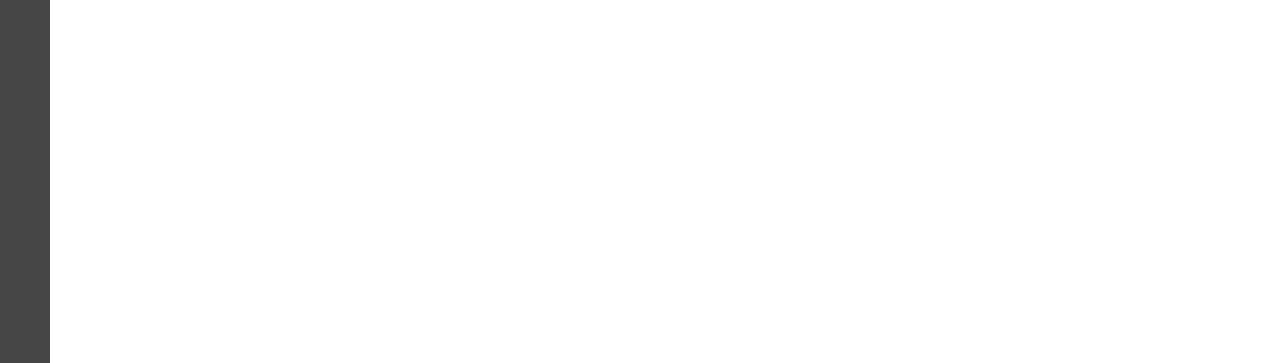
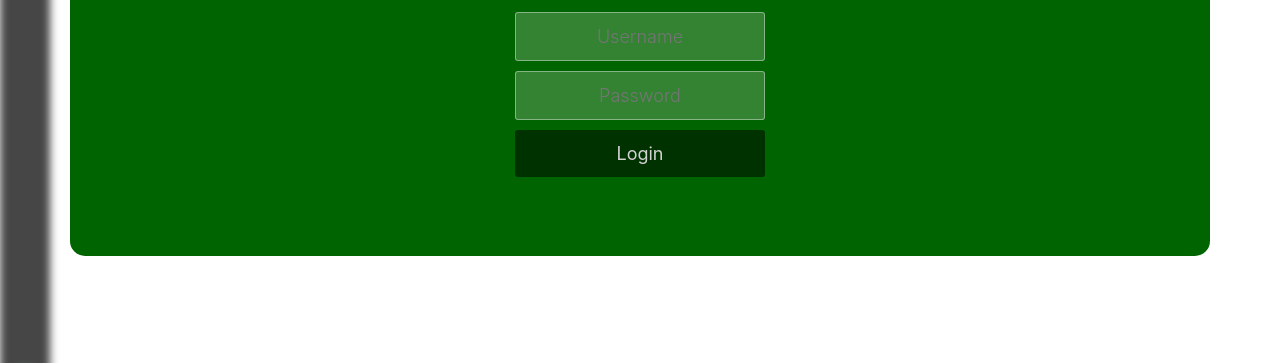
Before and after one commit to Team-Sigma-Stern/website, a website with bundled scripts: page index.html in a window 1280 px wide. Shown: the part 344-707 px from the top of the page. Built offline with nearby package versions, Linux system fonts and the light colour scheme; a small style sheet from the web is missing; files whose address does not match are found by name.

Commit message:
add login screen

```diff
--- a/index.css
+++ b/index.css
@@ -11,6 +11,14 @@ html, body {
     flex: 1 1 auto;
     flex-direction: row;
     flex-wrap: nowrap;
+}
+
+.blur {
+    filter:blur(4px);
+    -o-filter:blur(4px);
+    -ms-filter:blur(4px);
+    -moz-filter:blur(4px);
+    -webkit-filter:blur(4px);
 }
 
 .item {
@@ -65,6 +73,110 @@ html, body {
 
 }
 
+#overlay {
+    position: absolute;
+    top: 0px;
+    right: 0px;
+    left: 0px;
+    bottom: 0px;
+    display: flex;
+    align-items: center;
+    justify-content: center;
+}
+
 #editor {
     height: calc(100% - 40px);
 }
+
+
+/*
+#overlay1    {
+    position: fixed;
+    left: 0px;
+    top: 0px;
+    right: 0px;
+    bottom: 0px;
+    z-index: 999;
+}
+#popup1 {
+    position: absolute;
+    width: 400px;
+    height: 200px;
+    background: rgb(255,255,255);
+    border: 5px solid rgb(90,90,90);
+    left: 0px;
+    right: 0px;
+    top: 0px;
+    bottom: 0px;
+    margin: auto;
+}
+*/
+
+.container {
+    max-width: 600px;
+    margin: 0 auto;
+    padding: 80px 0;
+    height: 400px;
+    text-align: center;
+    border-radius: 15px;
+    background-color: rgb(0, 100, 0);
+    background-size: 20%;
+  }
+  .container h1 {
+    font-size: 40px;
+    transition-duration: 1s;
+    transition-timing-function: ease-in-put;
+    font-weight: 200;
+  }
+  form {
+    padding: 20px 0;
+    position: relative;
+    z-index: 2;
+  }
+  form input {
+    -webkit-appearance: none;
+       -moz-appearance: none;
+            appearance: none;
+    outline: 0;
+    border: 1px solid rgba(255, 255, 255, 0.4);
+    background-color: rgba(255, 255, 255, 0.2);
+    width: 250px;
+    border-radius: 3px;
+    padding: 10px 15px;
+    margin: 0 auto 10px auto;
+    display: block;
+    text-align: center;
+    font-size: 18px;
+    color: black;
+    transition-duration: 0.25s;
+    font-weight: 300;
+  }
+  form input:hover {
+    background-color: rgba(255, 255, 255, 0.4);
+  }
+  form input:focus {
+    background-color: rgba(0, 0, 0, 0.5);
+    width: 300px;
+    color: rgb(211, 211, 211);;
+  }
+  form button {
+    -webkit-appearance: none;
+       -moz-appearance: none;
+            appearance: none;
+    outline: 0;
+    background-color: rgba(0, 0, 0, 0.5);
+    border: 0;
+    padding: 10px 15px;
+    color: rgb(211, 211, 211);
+    border-radius: 3px;
+    width: 250px;
+    cursor: pointer;
+    font-size: 18px;
+    transition-duration: 0.25s;
+  }
+  form button:hover {
+    background-color: rgba(0, 0, 0, 0.7);
+    width: 300px;
+    font-size: 125%;
+
+  }
--- a/index.html
+++ b/index.html
@@ -14,7 +14,8 @@
 	<title>Editor</title>
 </head>
 <body>
-	<div class="main">
+
+	<div class="main blur">
 		<div id="icon-bar" class="item">
 			<img src="./icons/Projects.png" alt="" onclick="toggleSidebar('projects')" width="100%">
 			<img src="./icons/Explorer_big.png" alt="" onclick="toggleSidebar('explorer')" width="100%">
@@ -22,7 +23,7 @@
 			<img src="./icons/Git.png" alt="" onclick="toggleSidebar('git')" width="100%">
 			<div style="position: absolute; bottom: 0px; left:10px; width: 30px">
 					<img src="./icons/Settings.png" alt="" onclick="toggleSidebar('settings')" width="100%">
-					<img src="./icons/Logout.png" alt="" onclick="logout()" width="100%" >
+					<img src="./icons/Logout.png" alt="" onclick="myBlurFunction(true)" width="100%" >
 			</div>
 		</div>
 		<div id="sidebar" class="item">
@@ -82,7 +83,16 @@
 			<div id="editor"></div>
 		</div>
 	</div>
-
+	<div id="overlay">
+			<div class="container" id="dialog">
+				<h1>Willkommen</h1>
+				<form class="form">
+					<input id="username" placeholder="Username" type="text" onkeyup="easterEgg()">
+					<input placeholder="Password" type="password">
+					<button type="button" id="login-button" onclick="myBlurFunction(false);">Login</button>
+				</form>
+			</div>
+		</div>
 	<script src="./node_modules/monaco-editor/min/vs/loader.js"></script>
 	<script src="./index.js"></script>
 </body>
--- a/index.js
+++ b/index.js
@@ -46,3 +46,26 @@ function toggleSidebar(item) {
 function logout() {
 	alert("logged out");
 }
+
+function myBlurFunction (state) {
+    /* state can be 1 or 0 */
+    var containerElement = document.getElementsByClassName('main')[0];
+    var overlayEle = document.getElementById('overlay');
+
+    if (state) {
+        overlayEle.style.display = 'flex';
+        containerElement.classList.add('blur');
+    } else {
+        overlayEle.style.display = 'none';
+        containerElement.classList.remove('blur');
+    }
+};
+
+function easterEgg() {
+	var username = document.getElementById("username");
+	if (username.value.toLowerCase() === "ruffdd") {
+		document.getElementById("dialog").style.backgroundImage = "url('./icons/david.jpg')";
+	} else {
+		document.getElementById("dialog").style.backgroundImage = null;
+	}
+}
```
Also changed, not shown: icons/david.jpg (added).
